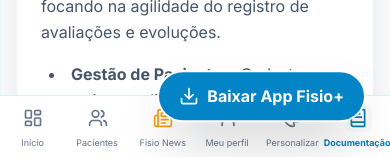
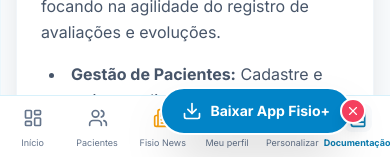
Before and after one commit to Roque-Pro/fisiomais, a Next.js app: page /documentacao in a window 390 px wide. Shown: the part 685-842 px from the top of the page. Built offline with nearby package versions, Linux system fonts and the light colour scheme; no server answers.

Commit message:
fix: remove bounce animation, hide on desktop, and add close button to PWA install prompt

```diff
--- a/components/install-pwa.tsx
+++ b/components/install-pwa.tsx
@@ -8,11 +8,16 @@
   const [isIOS, setIsIOS] = useState(false);
   const [isStandalone, setIsStandalone] = useState(false);
   const [showIOSInstructions, setShowIOSInstructions] = useState(false);
+  const [isDismissed, setIsDismissed] = useState(false);
 
   useEffect(() => {
     // Detect if already installed
     const isStandaloneMode = window.matchMedia('(display-mode: standalone)').matches || (navigator as any).standalone === true;
     setIsStandalone(isStandaloneMode);
+
+    // Check localStorage for dismissal
+    const dismissed = localStorage.getItem('pwa-prompt-dismissed');
+    if (dismissed === 'true') setIsDismissed(true);
 
     // Detect if is iOS
     const ios = /iPad|iPhone|iPod/.test(navigator.userAgent) && !(window as any).MSStream;
@@ -65,17 +70,29 @@
     }
   };
 
-  if (isStandalone) return null;
+  if (isStandalone || isDismissed) return null;
 
   return (
     <>
-      <button
-        onClick={handleInstallClick}
-        className="fixed bottom-6 right-6 z-[9999] flex items-center gap-2 bg-sky-600 text-white px-5 py-3 rounded-full shadow-2xl hover:bg-sky-700 transition-all border-2 border-white animate-bounce"
-      >
-        <Download className="w-5 h-5" />
-        <span className="font-bold">Baixar App Fisio+</span>
-      </button>
+      <div className="fixed bottom-6 right-6 z-[9999] flex items-center md:hidden">
+        <button
+          onClick={handleInstallClick}
+          className="flex items-center gap-2 bg-sky-600 text-white px-5 py-3 rounded-full shadow-2xl hover:bg-sky-700 transition-all border-2 border-white"
+        >
+          <Download className="w-5 h-5" />
+          <span className="font-bold text-sm">Baixar App Fisio+</span>
+        </button>
+        <button
+          onClick={() => {
+            setIsDismissed(true);
+            localStorage.setItem('pwa-prompt-dismissed', 'true');
+          }}
+          className="ml-[-12px] bg-rose-500 text-white p-1 rounded-full border-2 border-white shadow-lg hover:bg-rose-600 transition-colors"
+          title="Fechar"
+        >
+          <X className="w-3.5 h-3.5" />
+        </button>
+      </div>
 
       {showIOSInstructions && (
         <div className="fixed inset-0 z-[10000] flex items-center justify-center p-4 bg-black/60 backdrop-blur-sm">
```
